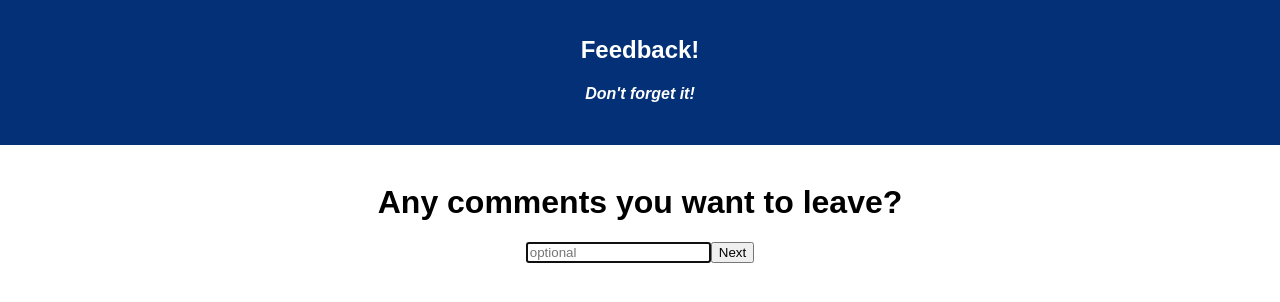
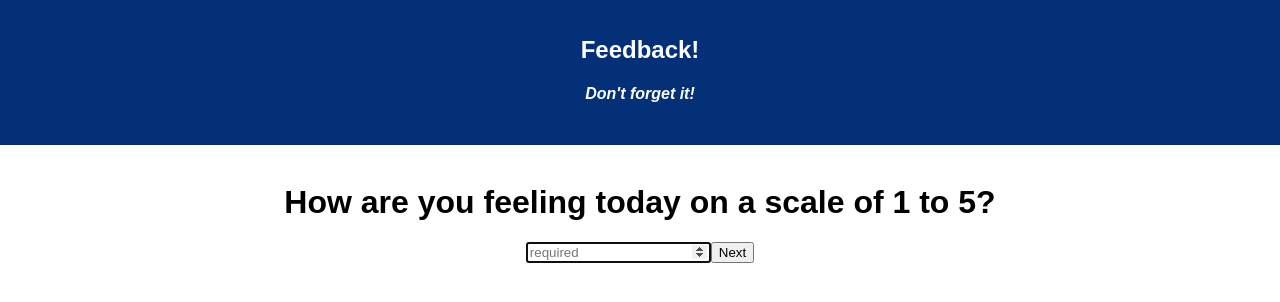
Before and after one commit to KellyDanger/redux-feedback-loop, a React (Create React App) app: page /#/ in a window 1280 px wide. Before the commit this address led to /#/comment. Shown: the top 302 px of the page. Built offline with nearby package versions, Linux system fonts and the light colour scheme.

Commit message:
removed unused imports

```diff
--- a/src/components/FeelingsForm/FeelingsForm.js
+++ b/src/components/FeelingsForm/FeelingsForm.js
@@ -5,7 +5,7 @@
 
 class FeelingsForm extends Component {
 state = {
-  feeling: null
+  feeling: 0
 }
 handleFeelingChange = (event) => {
   this.setState({
--- a/src/components/SuccessPage/SuccessPage.js
+++ b/src/components/SuccessPage/SuccessPage.js
@@ -1,12 +1,10 @@
-import axios from 'axios';
 import React, {Component} from 'react';
-import {connect} from 'react-redux';
 
 class SuccessPage extends Component {
 handleClick = () => {
+  // on click, this redirects the user back to the homepage to start the survey over again
   this.props.history.push('/');
 }
-
   render(){
     return(
       <>
@@ -17,6 +15,4 @@
   }
 }
 
-
-
 export default SuccessPage;
--- a/src/components/UnderstandingForm/UnderstandingForm.js
+++ b/src/components/UnderstandingForm/UnderstandingForm.js
@@ -1,19 +1,17 @@
-
 import React, {Component} from 'react';
 import {connect} from 'react-redux';
-
 
 class UnderstandingForm extends Component {
 state = {
   understanding: 0
 }
-
+//set localstate to input value
 handleUnderstandingChange = (event) => {
   this.setState({
     understanding: event.target.value
   });
 }
-
+//on click send input to redux store
 handleSubmit = (event) => {
   if(this.state.understanding > 0 && this.state.understanding < 6 ) {
     event.preventDefault();
@@ -26,12 +24,11 @@
     alert("Please enter a numerical value between 1 and 5")
   }
 }
-
   render(){
     return(
-      <form onSubmit={this.handleSubmit}>
+      <form>
         <h2>How well are you understanding the content on a scale of 1 to 5?</h2>
-        <input autoFocus id="understandingInput" type="number" onChange={this.handleUnderstandingChange}/>
+        <input autoFocus id="understandingInput" type="number" onChange={this.handleUnderstandingChange} placeholder="required"/>
         <button onClick={this.handleSubmit}>Next</button>
       </form>
     )
```
Also changed, not shown: src/components/ReviewPage/ReviewPage.js (+1 -9 lines), src/components/SupportForm/SupportForm.js (+2 -5 lines).
